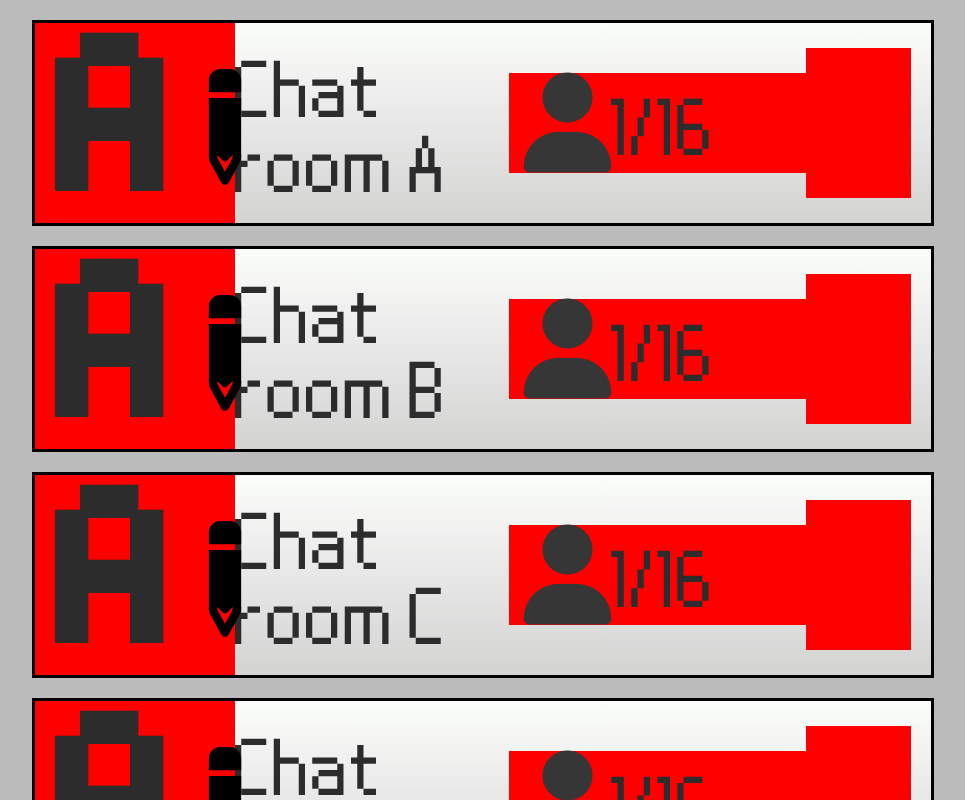
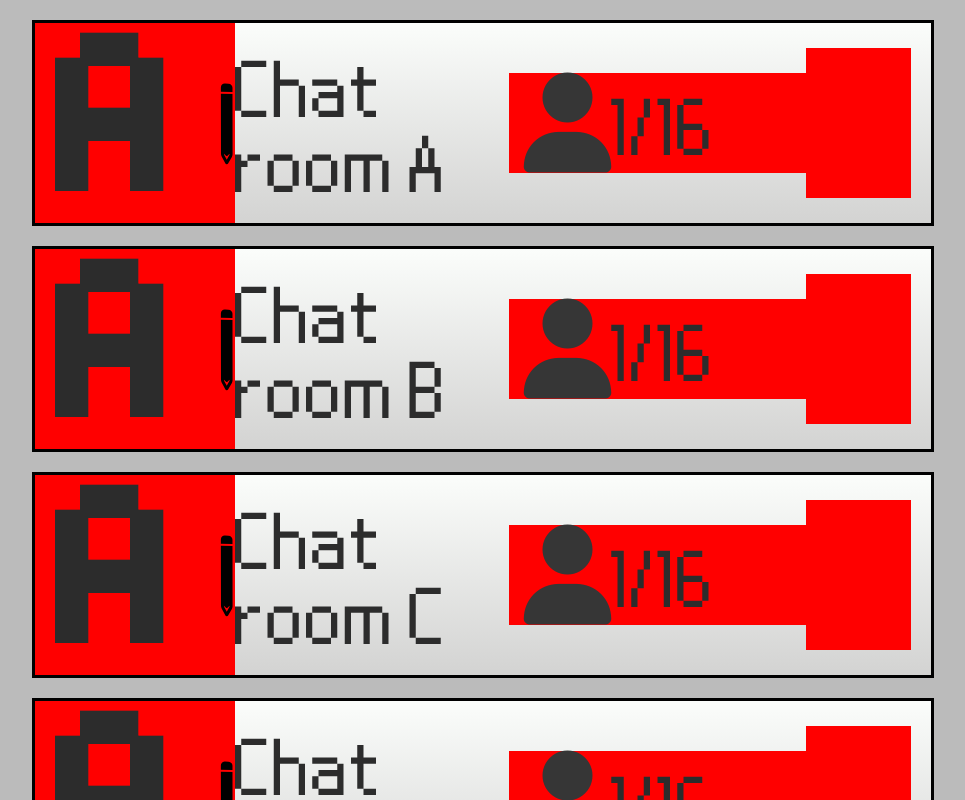
Before and after one commit to ycenta/pictochat, a website: page index.html in a window 1280 px wide. Shown: the whole page, without its empty margins (157-1122 px from the left). Drawn offline with nearby package versions, Linux system fonts and the light colour scheme; no server answers.

Commit message:
some updates on css room

```diff
--- a/index.html
+++ b/index.html
@@ -10,10 +10,10 @@
     <div id="chooseRoom" style="width: 100%; height: 100%;background-color: rgb(187, 187, 187);    position:fixed;     z-index:3;    ">
 
       <br>
-      <div class="roombutton" onclick="joinRoom(1)"><div class="cube"><h1>A</h1><img src="public/pencil-solid.svg" class="pen"></div><h1 class="chatroomtitle">Chat room A</h1><div class="rectangle"><i class="fa-solid fa-user" style="font-size: 100px;color:rgb(54, 54, 54);margin-left: 15px;"></i><h1 class="roomsize">1/16</h1></div><div class="smallcube"></div></div><br>
-      <div class="roombutton" onclick="joinRoom(2)"><div class="cube"><h1>A</h1><img src="public/pencil-solid.svg" class="pen"></div><h1 class="chatroomtitle">Chat room B</h1><div class="rectangle"><i class="fa-solid fa-user" style="font-size: 100px;color:rgb(54, 54, 54);margin-left: 15px;"></i><h1 class="roomsize">1/16</h1></div><div class="smallcube"></div></div><br>
-      <div class="roombutton" onclick="joinRoom(3)"><div class="cube"><h1>A</h1><img src="public/pencil-solid.svg" class="pen"></div><h1 class="chatroomtitle">Chat room C</h1><div class="rectangle"><i class="fa-solid fa-user" style="font-size: 100px;color:rgb(54, 54, 54);margin-left: 15px;"></i><h1 class="roomsize">1/16</h1></div><div class="smallcube"></div></div><br>
-      <div class="roombutton" onclick="joinRoom(4)"><div class="cube"><h1>A</h1><img src="public/pencil-solid.svg" class="pen"></div><h1 class="chatroomtitle">Chat room D</h1><div class="rectangle"><i class="fa-solid fa-user" style="font-size: 100px;color:rgb(54, 54, 54);margin-left: 15px;"></i><h1 class="roomsize">1/16</h1></div><div class="smallcube"></div></div>
+      <div class="roombutton" onclick="joinRoom(1)"><div class="cube"><h1>A</h1><img src="public/testpen.svg" class="pen"></div><h1 class="chatroomtitle">Chat room A</h1><div class="rectangle"><i class="fa-solid fa-user" style="font-size: 100px;color:rgb(54, 54, 54);margin-left: 15px;"></i><h1 class="roomsize">1/16</h1></div><div class="smallcube"></div></div><br>
+      <div class="roombutton" onclick="joinRoom(2)"><div class="cube"><h1>A</h1><img src="public/testpen.svg" class="pen"></div><h1 class="chatroomtitle">Chat room B</h1><div class="rectangle"><i class="fa-solid fa-user" style="font-size: 100px;color:rgb(54, 54, 54);margin-left: 15px;"></i><h1 class="roomsize">1/16</h1></div><div class="smallcube"></div></div><br>
+      <div class="roombutton" onclick="joinRoom(3)"><div class="cube"><h1>A</h1><img src="public/testpen.svg" class="pen"></div><h1 class="chatroomtitle">Chat room C</h1><div class="rectangle"><i class="fa-solid fa-user" style="font-size: 100px;color:rgb(54, 54, 54);margin-left: 15px;"></i><h1 class="roomsize">1/16</h1></div><div class="smallcube"></div></div><br>
+      <div class="roombutton" onclick="joinRoom(4)"><div class="cube"><h1>A</h1><img src="public/testpen.svg" class="pen"></div><h1 class="chatroomtitle">Chat room D</h1><div class="rectangle"><i class="fa-solid fa-user" style="font-size: 100px;color:rgb(54, 54, 54);margin-left: 15px;"></i><h1 class="roomsize">1/16</h1></div><div class="smallcube"></div></div>
       <br>
 
     </div>
--- a/public/style.css
+++ b/public/style.css
@@ -179,6 +179,6 @@ p{
 }
 
 .pen{
-  transform: rotate(315deg);
+  /* transform: rotate(315deg); */
   width: 90px;
 }
```
Also changed, not shown: public/testpen.svg (added).
